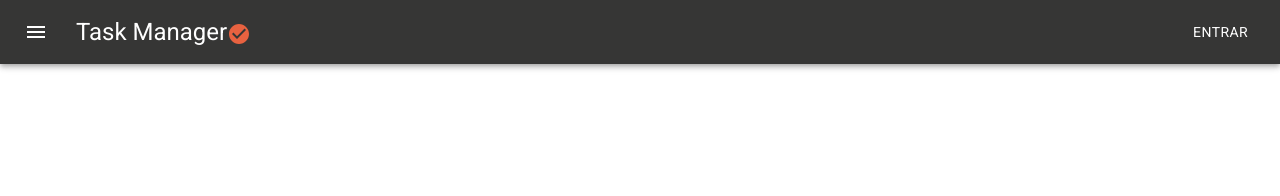
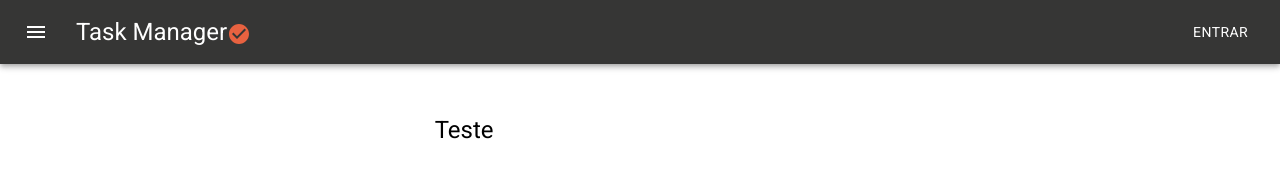
Before and after one commit to verhagenkava/task-manager, a React (Create React App) app in the folder front/: page /tasks in a window 1280 px wide. Shown: the top 196 px of the page. Built offline with nearby package versions, Linux system fonts and the light colour scheme.

Commit message:
Adding main page.

```diff
--- a/front/src/Routes.js
+++ b/front/src/Routes.js
@@ -3,6 +3,7 @@ import { Route, Switch } from "react-router-dom";
 
 import LoginForm from "./components/LoginForm";
 import SignUpForm from "./components/SignUpForm";
+import Tasks from "./components/Tasks";
 
 export default function Routes() {
   return (
@@ -13,6 +14,9 @@ export default function Routes() {
       <Route exact path="/signup">
         <SignUpForm />
       </Route>
+      <Route exact path="/tasks">
+        <Tasks />
+      </Route>
     </Switch>
   );
 }
--- a/front/src/components/LoginForm.jsx
+++ b/front/src/components/LoginForm.jsx
@@ -1,4 +1,5 @@
 import React, { useState } from "react";
+import { useHistory } from "react-router-dom";
 import { makeStyles } from "@material-ui/core/styles";
 import {
   TextField,
@@ -38,6 +39,7 @@ const useStyles = makeStyles((theme) => ({
 
 export default function LoginForm() {
   const classes = useStyles();
+  let history = useHistory();
   const [email, setEmail] = useState("");
   const [password, setPassword] = useState("");
   const [emailValidation, setEmailValidation] = useState(true);
@@ -60,30 +62,29 @@ export default function LoginForm() {
     fetch("http://localhost:5000/login", request)
       .then((response) => response.json())
       .then((data) => {
-        //history.push("/");
-        console.log(data);
+        history.push("/tasks");
       });
   }
 
   function handleEmailValidation() {
     setEmailValidation(true);
-    if (email != "" && email.includes("@")){
+    if (email != "" && email.includes("@")) {
       setEmailValidation(true);
     } else {
       setEmailValidation(false);
       setEmailHelperText("Insira um email válido.");
     }
-  };
+  }
 
   function handlePasswordValidation() {
     setPasswordValidation(true);
-    if (password != ""){
+    if (password != "") {
       setPasswordValidation(true);
     } else {
       setPasswordValidation(false);
       setPasswordHelperText("Insira uma senha.");
     }
-  };
+  }
 
   return (
     <div className={classes.root}>
--- /dev/null
+++ b/front/src/components/Tasks.jsx
@@ -0,0 +1,32 @@
+import React from "react";
+import { makeStyles } from "@material-ui/core/styles";
+import { Container, Grid, Typography } from "@material-ui/core";
+
+const useStyles = makeStyles((theme) => ({
+  root: {
+    flexGrow: 1,
+  },
+  typography: {
+    marginTop: "50px",
+  },
+}));
+
+export default function Tasks() {
+  const classes = useStyles();
+
+  return (
+    <div className={classes.root}>
+      <Container maxWidth={false}>
+        <Grid container>
+          <Grid item xs={4} />
+          <Grid item xs={4}>
+            <Typography className={classes.typography} variant="h5">
+              Teste
+            </Typography>
+          </Grid>
+          <Grid item xs={4} />
+        </Grid>
+      </Container>
+    </div>
+  );
+}
```
